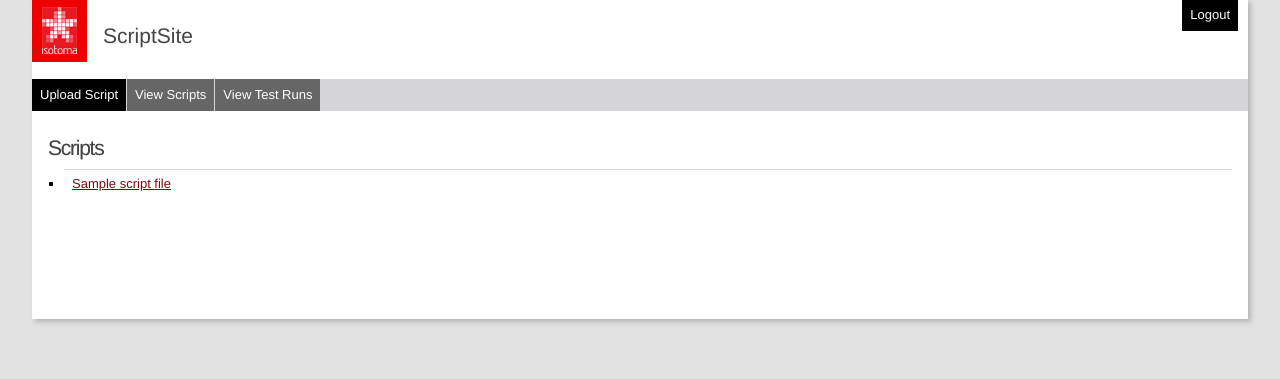
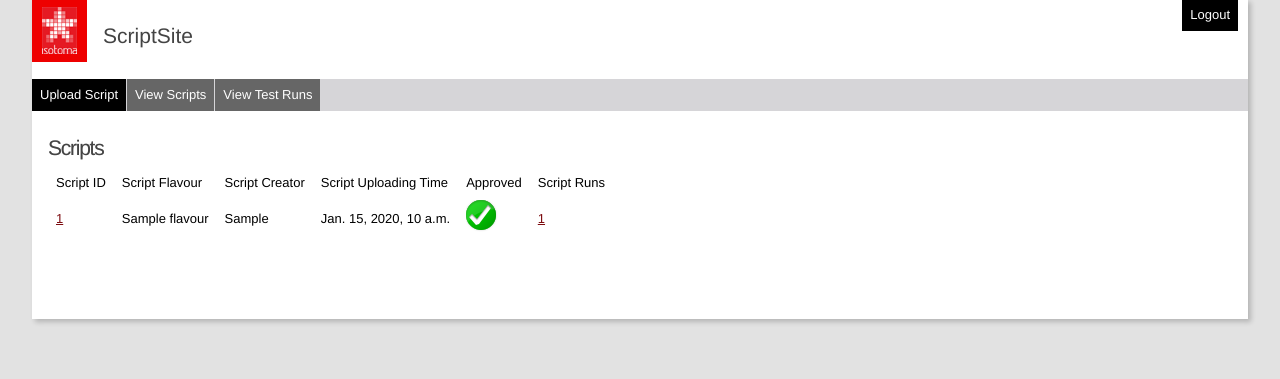
Before and after one commit to isotoma/ScriptSite, a Django app: template src/scriptsite/templates/script_home.html in a window 1280 px wide. Shown: the part 33-412 px from the top of the page. Run offline with Django 3.2, Linux system fonts and the light colour scheme; the template is opened without the code that fills it: most values are stand-ins (such as "Sample title", 1, 10 or a date in 2020); some web fonts are replaced.

Commit message:
Some tidying and linking together of scripts and test runs

```diff
--- a/src/scriptsite/templates/script.html
+++ b/src/scriptsite/templates/script.html
@@ -6,6 +6,10 @@
     <tr>
         <th>File name:</th>
         <td>{{ script.script_file }}</td>
+    </tr>
+    <tr>
+        <th>Flavour: </th>
+        <td>{{ script.flavour }}</td>
     </tr>
     <tr>
         <th>Date:</th>
--- a/src/scriptsite/templates/script_home.html
+++ b/src/scriptsite/templates/script_home.html
@@ -2,10 +2,40 @@
 
 {% block content %}
 <h1>Scripts</h1>
-    <ul class="scriptlist">
-    {% for script in scripts %}
-        <li><a href="{{ script.id }}/">{{ script.script_file.name }}</a></li>
-    {% endfor %}
-    </ul>
+    <table>
+        <thead>
+            <th>Script ID</th>
+            <th>Script Flavour</th>
+            <th>Script Creator</th>
+            <th>Script Uploading Time</th>
+            <th>Approved</th>
+            <th>Script Runs</th>
+        </thead>
+        <tbody>
+            {% for script in scripts %}
+                <tr>
+                    <td><a href="{{ script.id }}/">{{ script.id }}</a></td>
+                    <td>{{ script.flavour }}</td>
+                    <td>{{ script.upload_user }}</td>
+                    <td>{{ script.date_uploaded }}</td>
+                    <td>{% if script.approved %}<img src="/static/images/tick-green32px.png" />
+                        {% else %}
+                        <img src="/static/images/cross-red32px.png" />
+                        {% endif %}
+                        </td>
+                    <td>{% for tr in script.testrun_set.all %}
+
+                            {% if forloop.last %}
+                                <a href="/testrun/{{ tr.id }}/">{{ tr.id }}</a>
+                            {% else %}
+                                <a href="/testrun/{{ tr.id }}/">{{ tr.id }}, </a>
+                            {% endif %}
+                            {% endfor %}
+
+                        </td>
+                </tr>
+            {% endfor %}
+        <tbody>
+    </table>
 
 {% endblock %}
```
